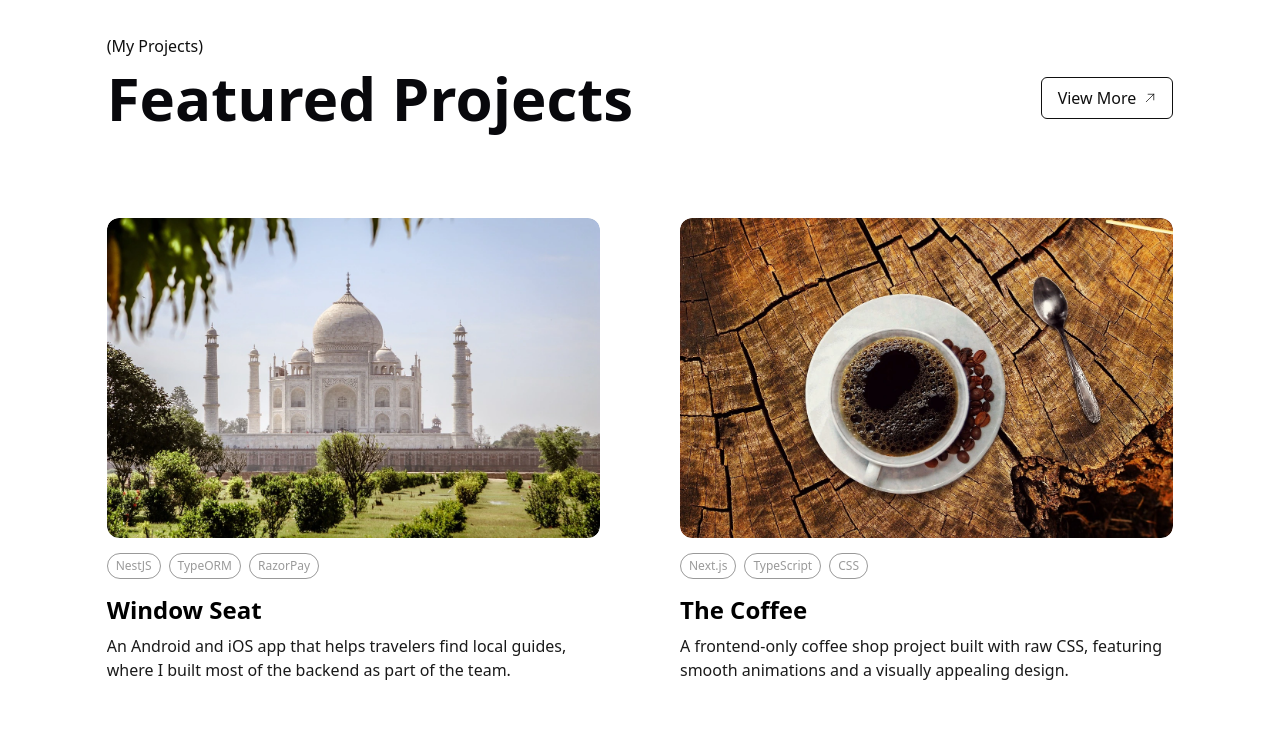
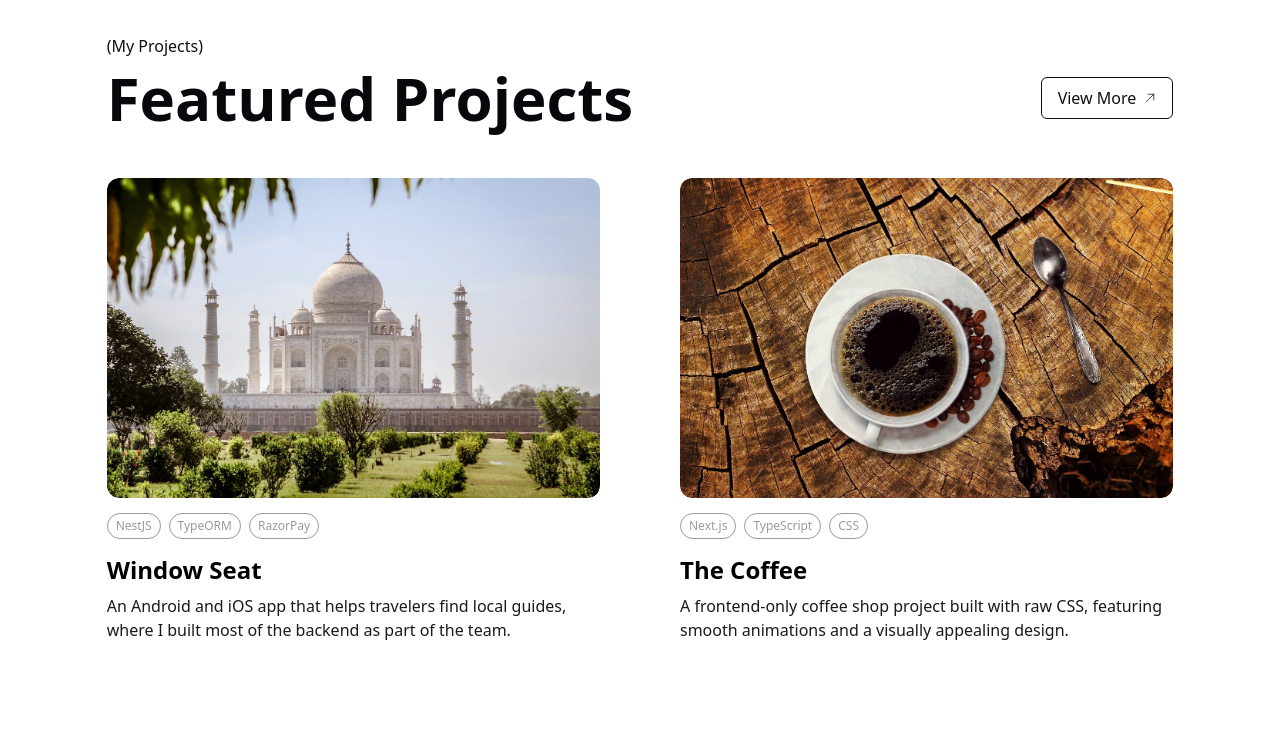
Before and after one commit to faridulhaque/My-Portfolio-V5, a Next.js app: page / in a window 1280 px wide. Shown: the part 2240-2996 px from the top of the page. Built offline with nearby package versions, Linux system fonts and the light colour scheme.

Commit message:
prjects ui responsive updated

```diff
--- a/components/about/Experience.tsx
+++ b/components/about/Experience.tsx
@@ -50,7 +50,7 @@ function Experience() {
             className="w-full flex flex-col lg:flex-row lg:items-start lg:justify-between relative space-y-4 lg:space-y-0"
           >
             <div className="h-full w-px bg-white/70 absolute left-0 top-0 ">
-              <div className="z-10 absolute top-6 md:top-7 lg:top-8 text-white w-2 h-2 bg-orange-400 rounded-full -left-[3px]"></div>
+              <div className="z-10 absolute top-6 md:top-7 lg:top-8 text-white w-2 h-2 bg-orange-400 rounded-full -left-[3.5px]"></div>
             </div>
 
 
--- a/components/projects/Projects.tsx
+++ b/components/projects/Projects.tsx
@@ -51,7 +51,7 @@ function Projects() {
   ];
 
   return (
-    <div id="projects" className="w-10/12 mx-auto py-20">
+    <div id="projects" className="w-11/12 md:w-10/12 py-10 mx-auto md:py-15 lg:py-20">
       <span className="py-3 text-md text-[#0F0F0F]">(My Projects)</span>
       <div className="flex flex-col md:flex-row md:items-center md:justify-between gap-4 h-auto md:h-20">
         <h2 className="w-full md:w-auto overflow-hidden text-4xl md:text-5xl lg:text-6xl text-[#08080C] font-semibold leading-tight">
@@ -81,10 +81,10 @@ function Projects() {
         </Link>
       </div>
 
-      <div className="grid grid-cols-1 lg:grid-cols-2 gap-x-20 gap-y-10 py-20 ">
+      <div className="grid grid-cols-1 lg:grid-cols-2 gap-x-20 gap-y-10 md:gap-y-20 py-10 ">
         {projects?.map((d) => (
-          <div className="w-full h-[500px] overflow-hidden group" key={d.title}>
-            <div className="relative h-80 w-full rounded-xl overflow-hidden">
+          <div className="w-full min-h-[400px] md:h-[500px]  pb-5 overflow-hidden group" key={d.title}>
+            <div className="relative h-64 md:h-80 w-full rounded-xl overflow-hidden">
               <Image
                 src={d.imgUrl}
                 alt={d.title}
```
